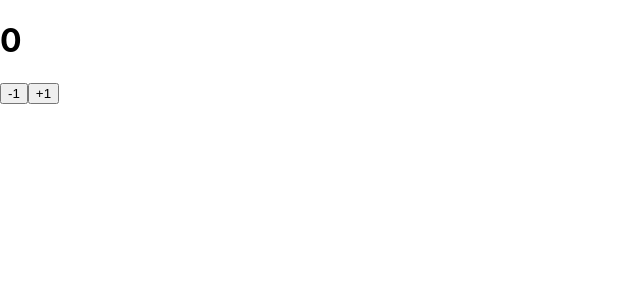
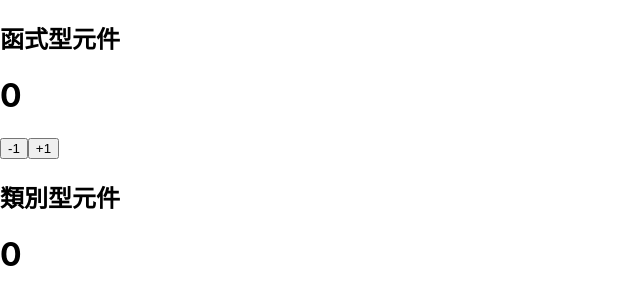
Before and after one commit to jchans-learning/react-practice, a React (Create React App) app: page / in a window 1280 px wide. Shown: the top 304 px of the page, without its empty margins (0-640 px from the left). Built offline with nearby package versions, Linux system fonts and the light colour scheme.

Commit message:
Practice creating a Class Component

```diff
--- a/src/App.js
+++ b/src/App.js
@@ -1,7 +1,15 @@
 import CountFunc from './components/CountFunc'
+import CountClass from './components/CountClass'
 
 function App() {
-  return <CountFunc />
+  return (
+    <>
+      <h2>函式型元件</h2>
+      <CountFunc />
+      <h2>類別型元件</h2>
+      <CountClass />
+    </>
+  )
 }
 
 export default App
--- /dev/null
+++ b/src/components/CountClass.js
@@ -0,0 +1,23 @@
+import React from 'react'
+
+class CountClass extends React.Component {
+  constructor() {
+    super()
+    this.state = {
+      total: 0,
+    }
+  }
+  render() {
+    return (
+      <h1
+        onClick={() => {
+          this.setState({ total: this.state.total + 1 })
+        }}
+      >
+        {this.state.total}
+      </h1>
+    )
+  }
+}
+
+export default CountClass
```
Also changed, not shown: 1 other file (tests, documents, lock files or other folders).
